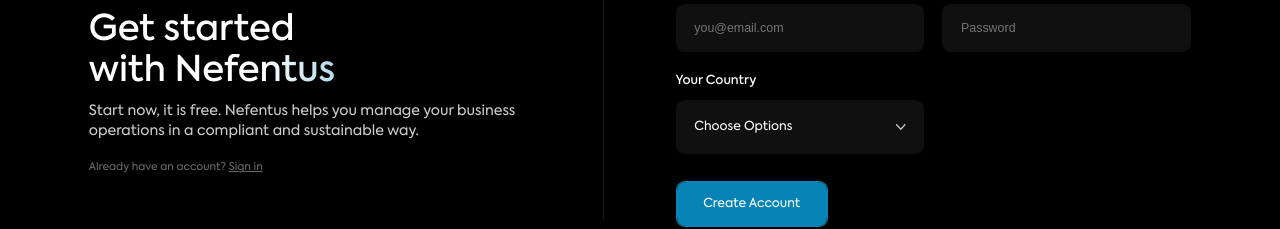
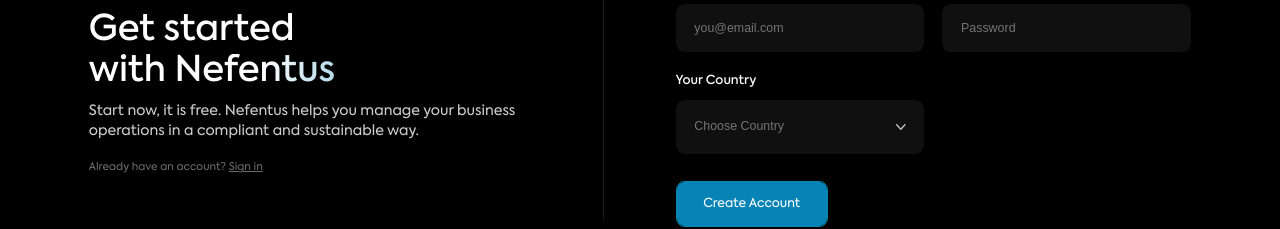
Before and after one commit to phantom-98/nefentus-website, a React (Create React App) app: page /signup in a window 1280 px wide. Shown: the part 331-560 px from the top of the page. Built offline with nearby package versions, Linux system fonts and the light colour scheme.

Commit message:
feat: Sign up country select

```diff
--- a/src/components/input/input.jsx
+++ b/src/components/input/input.jsx
@@ -1,8 +1,8 @@
 import styles from "./input.module.css";
 
 import dropDown from "../../assets/icon/dropdown.svg";
-import { useState } from "react";
-import { useTranslation } from "react-i18next";
+import {useState} from "react";
+import {useTranslation} from "react-i18next";
 
 const Input = ({
                    label,
@@ -54,7 +54,7 @@
                         }) => {
     const [open, setOpen] = useState(false);
 
-  const { t } = useTranslation();
+    const {t} = useTranslation();
 
     return (
         <div className={`${styles.inputWrapper} ${styles.option}`}>
@@ -74,7 +74,7 @@
                 }`}
                 onClick={() => setOpen((prev) => !prev)}
             >
-        {value} <img src={dropDown} alt="dropdown" />
+                {value} <img src={dropDown} alt="dropdown"/>
                 {open && (
                     <div className={`card ${styles.body}`}>
                         {options.length > 0 ? (
@@ -98,3 +98,64 @@
         </div>
     );
 };
+
+export const SearchOptions = (
+    {
+        value,
+        options = [],
+        setValue,
+        label = "",
+        dashboard,
+        placeholder = "",
+    }) => {
+    const [open, setOpen] = useState(false);
+    const {t} = useTranslation();
+
+    const filteredOptions = options.filter((item) => item.toLowerCase().includes(value.toLowerCase()));
+
+    return (
+        <div className={`${styles.inputWrapper} ${styles.option}`}>
+            {label.length > 0 && (
+                <p
+                    className={`${styles.label} ${
+                        dashboard ? styles.dashboardLabel : ""
+                    }`}
+                >
+                    {label.length > 0 ? label : t("signUp.optionLabel")}
+                </p>
+            )}
+
+            <div
+                className={`option ${styles.input} ${
+                    dashboard ? styles.dashboardInput : ""
+                }`}
+                onClick={() => setOpen((prev) => !prev)}
+            >
+                <input
+                    onClick={(e) => {
+                        e.stopPropagation();
+                        e.preventDefault();
+                    }}
+                    onFocus={() => setOpen(true)}
+                    onBlur={() => setOpen(false)}
+                    type="text"
+                    placeholder={placeholder}
+                    value={value}
+                    onChange={(e) => setValue(e.target.value)}
+                    className={styles.searchInput}
+                />  <img src={dropDown} alt=""/>
+                {open && (
+                    <div className={`card ${styles.body}`}>
+                        {
+                            filteredOptions.map((item) => (
+                                <p onClick={() => setValue(item)} key={item}>
+                                    {item}
+                                </p>
+                            ))
+                        }
+                    </div>
+                )}
+            </div>
+        </div>
+    );
+};
--- a/src/components/input/input.module.css
+++ b/src/components/input/input.module.css
@@ -34,6 +34,19 @@
     bottom: 0;
     margin: auto 0;
     right: 2rem;
+}
+
+.searchInput {
+    color: var(--gray-color);
+    background-color: transparent;
+    border: none;
+    outline: none;
+    font-size: 1.4rem;
+}
+
+.searchInput::placeholder {
+    font-family: Euclid, sans-serif;
+    font-size: 1.4rem;
 }
 
 .option {
--- a/src/components/signup/signup.jsx
+++ b/src/components/signup/signup.jsx
@@ -1,10 +1,10 @@
 import Logo from "../../assets/logo/logo2.svg";
 import Button from "../button/button";
-import Input, { Options } from "../input/input";
+import Input, { SearchOptions} from "../input/input";
 
 import styles from "./signup.module.css";
-import { Link, useNavigate } from "react-router-dom";
-import { useEffect, useState } from "react";
+import { Link } from "react-router-dom";
+import {  useState } from "react";
 import { useTranslation } from "react-i18next";
 import backendAPI from "../../api/backendAPI";
 
@@ -226,7 +226,7 @@
   const [Email, setEmail] = useState("");
   const [Password, setPassword] = useState("");
   const [UseOption, setUseOption] = useState("Choose Options");
-  const [CountryOption, setCountryOption] = useState("Choose Options");
+  const [CountryOption, setCountryOption] = useState("");
   const api = new backendAPI();
 
   const resetForm = () => {
@@ -330,11 +330,12 @@
             setState={setPassword}
             secure
           />
-          <Options
+          <SearchOptions
             label={t("signUp.option1Label")}
             value={CountryOption}
             setValue={setCountryOption}
             options={country_list}
+            placeholder={"Choose Country"}
           />
         </div>
         <div className={styles.buttonWrapper}>
```
Also changed, not shown: 1 other file (tests, documents, lock files or other folders). Lines whose indentation alone changed are shown as unchanged.
